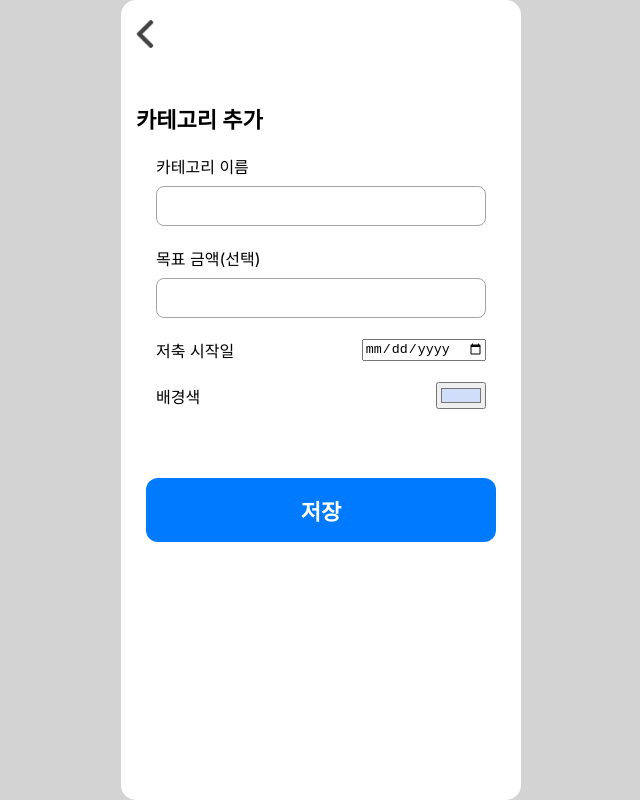
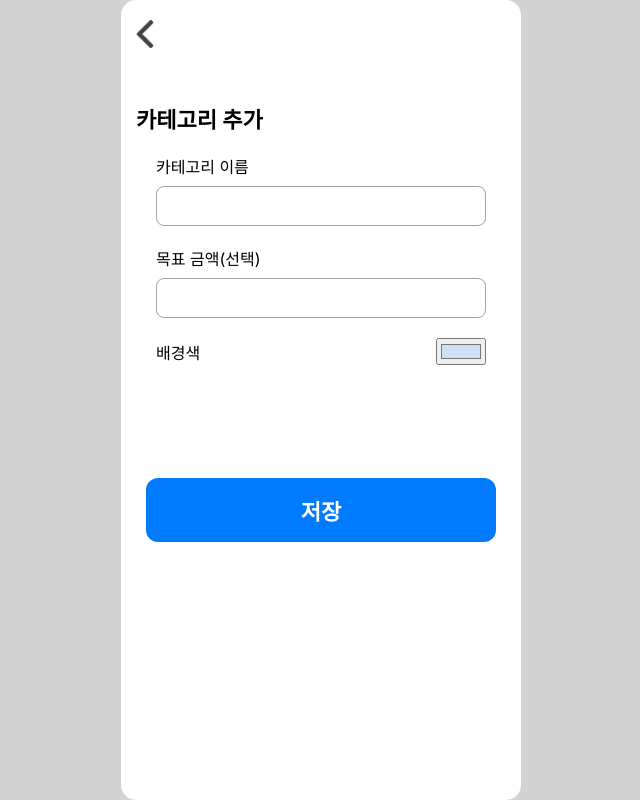
Before and after one commit to inthhh/bufl_fe, a React (Create React App) app: page /money-split/add-category in a window 1280 px wide. Shown: the whole page, without its empty margins (319-959 px from the left). Built offline with nearby package versions, Linux system fonts and the light colour scheme.

Commit message:
feat: 카테고리 입력값 location 연동

```diff
--- a/src/MoneySplit/control_categorys/AddCategory.tsx
+++ b/src/MoneySplit/control_categorys/AddCategory.tsx
@@ -6,11 +6,20 @@ import MoveBack from "../MoveBack";
 const AddCategory: React.FC = () => {
   const [name, setName] = useState<string>("");
   const [amount, setAmount] = useState<string>("");
-  const [startDate, setStartDate] = useState<string>("");
   const [color, setColor] = useState<string>("#d0defa");
   const navigate = useNavigate();
+
+  const newItem = {
+    newName: name,
+    newAmount: amount,
+    newColor: color,
+  };
+
   const clickForYes = () => {
-    navigate("/money-split/select-ratio");
+    console.log(name, amount, color);
+    navigate("/money-split/select-ratio", {
+      state: { newItem },
+    });
   };
 
   return (
@@ -47,16 +56,6 @@ const AddCategory: React.FC = () => {
             </div>
 
             <div className="space_between">
-              <label htmlFor="birth">저축 시작일</label>
-              <input
-                type="date"
-                id="birth"
-                value={startDate}
-                onChange={(e) => setStartDate(e.target.value)}
-                placeholder=""
-              />
-            </div>
-            <div className="space_between">
               <p className="">배경색</p>
               <input type="color" value={color} onChange={(e) => setColor(e.target.value)} className="" />
             </div>
```
